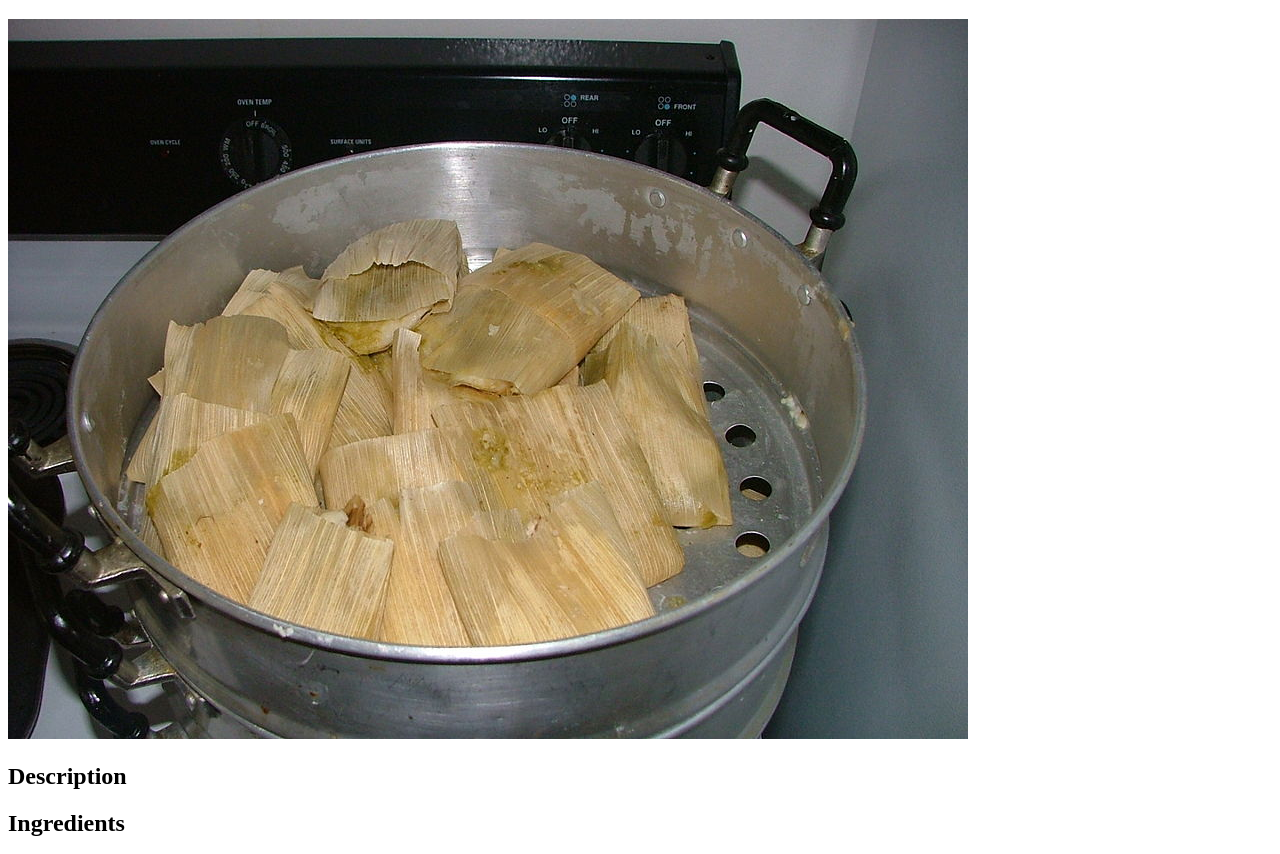
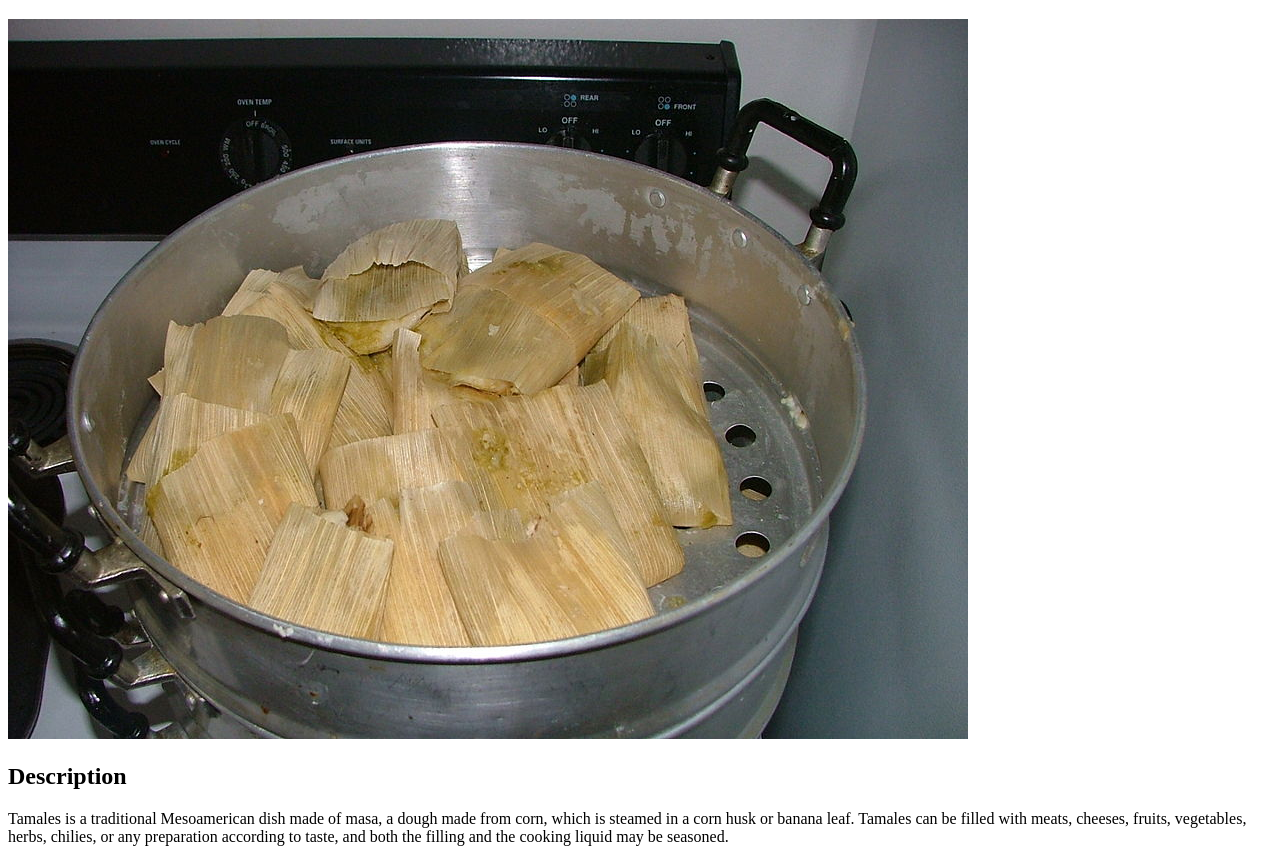
Before and after one commit to Chach2424/odin-recipes, a plain HTML site: page recipes/tamales.html in a window 1280 px wide. Shown: the part 61-915 px from the top of the page. Drawn offline with Linux system fonts and the light colour scheme.

Commit message:
Add description of tamales in tamales.html

```diff
--- a/recipes/tamales.html
+++ b/recipes/tamales.html
@@ -9,9 +9,9 @@
 <body>
     <h1>Tamales Recipe</h1>
     <img src="../img/tamales.jpg" alt="Tamales in a tamalera">
+
     <h2>Description</h2>
-    <p></p>
-    <p></p>
+    <p>Tamales is a traditional Mesoamerican dish made of masa, a dough made from corn, which is steamed in a corn husk or banana leaf. Tamales can be filled with meats, cheeses, fruits, vegetables, herbs, chilies, or any preparation according to taste, and both the filling and the cooking liquid may be seasoned.</p>
 
     <h2>Ingredients</h2>
     <ul>
```
